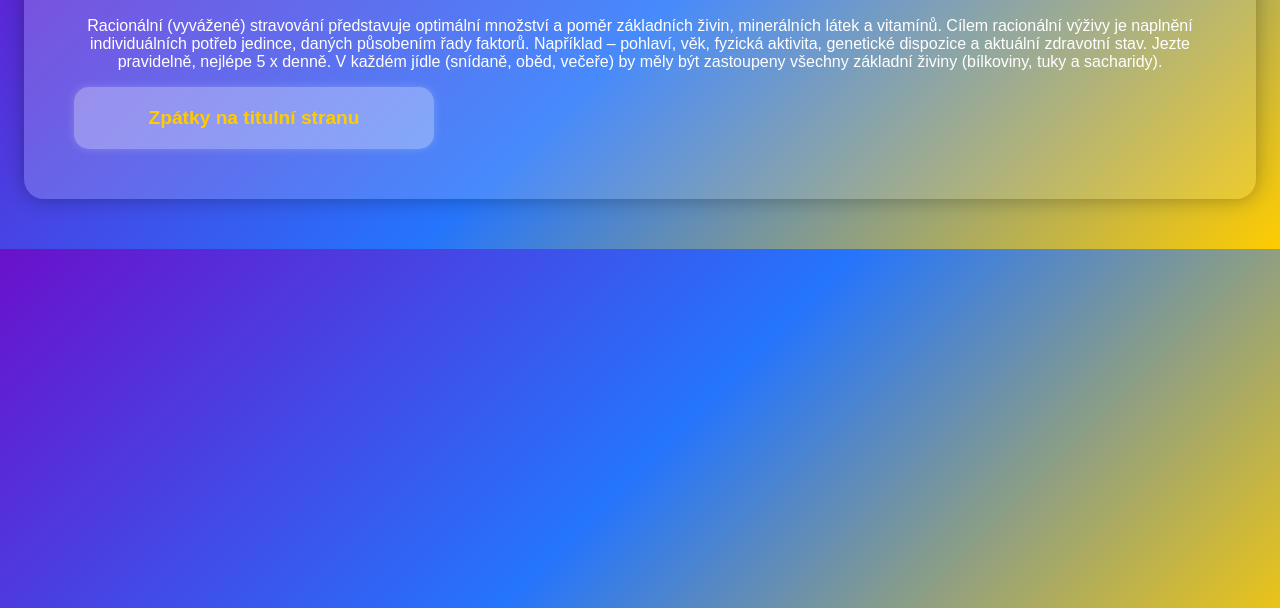
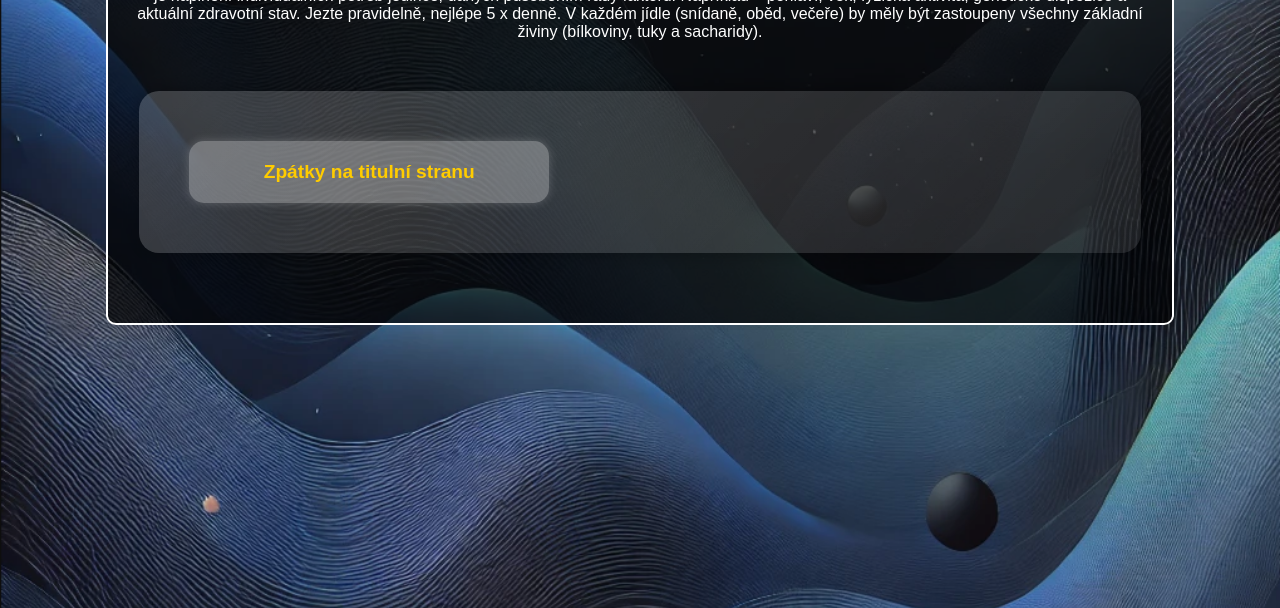
Before and after one commit to jonassysel/mental-health-2.0, a plain HTML site: page mental-health-2.1-main/tlacitka/strava.html in a window 1280 px wide. Shown: the part 192-800 px from the top of the page. Drawn offline with Linux system fonts and the light colour scheme.

Commit message:
Add files via upload

```diff
--- /dev/null
+++ b/mental-health-2.1-main/tlacitka/komunikace.css
@@ -0,0 +1,16 @@
+body {
+    background-image: url('images/Backround.png.png');
+    background-size: cover;
+    background-position: center;
+    background-attachment: fixed;
+}
+.text-box {
+    background: rgba(0, 0, 0, 0.7);
+    color: white;
+    padding: 20px;
+    border-radius: 10px;
+    max-width: 80%;
+    margin: 20px auto;
+    text-align: center;
+    border: 2px solid white;
+}
--- /dev/null
+++ b/mental-health-2.1-main/tlacitka/konicky.css
@@ -0,0 +1,16 @@
+body {
+    background-image: url('images/Backround.png.png');
+    background-size: cover;
+    background-position: center;
+    background-attachment: fixed;
+}
+.text-box {
+    background: rgba(0, 0, 0, 0.7);
+    color: white;
+    padding: 20px;
+    border-radius: 10px;
+    max-width: 80%;
+    margin: 20px auto;
+    text-align: center;
+    border: 2px solid white;
+}
--- /dev/null
+++ b/mental-health-2.1-main/tlacitka/meditace.css
@@ -0,0 +1,16 @@
+body {
+    background-image: url('images/Backround.png.png');
+    background-size: cover;
+    background-position: center;
+    background-attachment: fixed;
+}
+.text-box {
+    background: rgba(0, 0, 0, 0.7);
+    color: white;
+    padding: 20px;
+    border-radius: 10px;
+    max-width: 80%;
+    margin: 20px auto;
+    text-align: center;
+    border: 2px solid white;
+}
--- /dev/null
+++ b/mental-health-2.1-main/tlacitka/pohyb.css
@@ -0,0 +1,16 @@
+body {
+    background-image: url('images/Backround.png.png');
+    background-size: cover;
+    background-position: center;
+    background-attachment: fixed;
+}
+.text-box {
+    background: rgba(0, 0, 0, 0.7);
+    color: white;
+    padding: 20px;
+    border-radius: 10px;
+    max-width: 80%;
+    margin: 20px auto;
+    text-align: center;
+    border: 2px solid white;
+}
--- /dev/null
+++ b/mental-health-2.1-main/tlacitka/spánke.css
@@ -0,0 +1,16 @@
+body {
+    background-image: url('images/Backround.png.png');
+    background-size: cover;
+    background-position: center;
+    background-attachment: fixed;
+}
+.text-box {
+    background: rgba(0, 0, 0, 0.7);
+    color: white;
+    padding: 20px;
+    border-radius: 10px;
+    max-width: 80%;
+    margin: 20px auto;
+    text-align: center;
+    border: 2px solid white;
+}
--- /dev/null
+++ b/mental-health-2.1-main/tlacitka/strava.css
@@ -0,0 +1,16 @@
+body {
+    background-image: url('images/Backround.png.png');
+    background-size: cover;
+    background-position: center;
+    background-attachment: fixed;
+}
+.text-box {
+    background: rgba(0, 0, 0, 0.7);
+    color: white;
+    padding: 20px;
+    border-radius: 10px;
+    max-width: 80%;
+    margin: 20px auto;
+    text-align: center;
+    border: 2px solid white;
+}
--- a/mental-health-2.1-main/tlacitka/strava.html
+++ b/mental-health-2.1-main/tlacitka/strava.html
@@ -4,13 +4,16 @@
     <meta charset="UTF-8">
     <meta name="viewport" content="width=device-width, initial-scale=1.0">
     <link rel="stylesheet" href="/html mental health/styles.css">
+    <link rel="stylesheet" href="/mental-health-2.1-main/tlacitka/strava.css">
     <title>Strava</title>
 </head>
 <body>
+    <div class="text-box">
+        <h1>Jak na vyváženou stravu</h1>
+        <p>Racionální (vyvážené) stravování představuje optimální množství a poměr základních živin, minerálních látek a vitamínů. Cílem racionální výživy je naplnění individuálních potřeb jedince, daných působením řady faktorů. Například – pohlaví, věk, fyzická aktivita, genetické dispozice a aktuální zdravotní stav. Jezte pravidelně, nejlépe 5 x denně. V každém jídle (snídaně, oběd, večeře) by měly být zastoupeny všechny základní živiny (bílkoviny, tuky a sacharidy).</p>
+
     <div class="container">
-        <h1>Jak na vyváženou stravu</h1>
-    <p>Racionální (vyvážené) stravování představuje optimální množství a poměr základních živin, minerálních látek a vitamínů. Cílem racionální výživy je naplnění individuálních potřeb jedince, daných působením řady faktorů. Například – pohlaví, věk, fyzická aktivita, genetické dispozice a aktuální zdravotní stav. Jezte pravidelně, nejlépe 5 x denně. V každém jídle (snídaně, oběd, večeře) by měly být zastoupeny všechny základní živiny (bílkoviny, tuky a sacharidy).</p>
-    <a href="/html mental health/index.html">
+     <a href="/html mental health/index.html">
         <div class="tip backbutton">
             Zpátky na titulní stranu
         </div>
```
Also changed, not shown: mental-health-2.1-main/html mental health/index.html (+1 -0 lines), mental-health-2.1-main/html mental health/styles.css (+40 -0 lines), mental-health-2.1-main/tlacitka/komunikace.html (+7 -3 lines), mental-health-2.1-main/tlacitka/konicky.html (+4 -2 lines), mental-health-2.1-main/tlacitka/meditace.html (+7 -2 lines), mental-health-2.1-main/tlacitka/pohyb.html (+6 -3 lines), mental-health-2.1-main/tlacitka/spanek.html (+3 -0 lines), mental-health-2.1-main/tlacitka/images/Backround.png.png (added).
